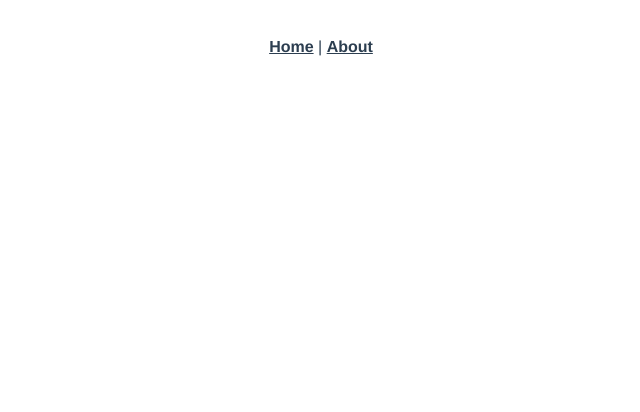
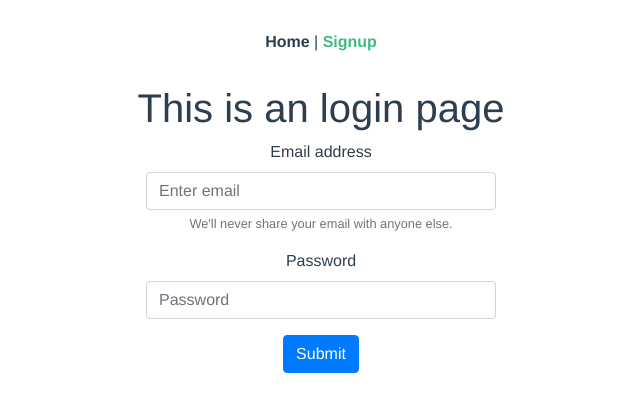
Before and after one commit to randimohorovic/Frontend, a Vue app in the folder jobquest/: page /signup in a window 1280 px wide. Before the commit this address had no page. Shown: the top 412 px of the page, without its empty margins (319-959 px from the left). Built offline with nearby package versions, Linux system fonts and the light colour scheme.

Commit message:
Signup page added
signup,sign in forma dodana

```diff
--- a/jobquest/package.json
+++ b/jobquest/package.json
@@ -16,6 +16,7 @@
     "@vue/cli-plugin-router": "~5.0.0",
     "@vue/cli-service": "~5.0.0",
     "sass": "^1.32.7",
-    "sass-loader": "^12.0.0"
+    "sass-loader": "^12.0.0",
+    "vue-cli-plugin-vuetify": "~2.5.8"
   }
 }
--- a/jobquest/public/index.html
+++ b/jobquest/public/index.html
@@ -1,15 +1,25 @@
 <!DOCTYPE html>
 <html lang="">
   <head>
-    <meta charset="utf-8">
-    <meta http-equiv="X-UA-Compatible" content="IE=edge">
-    <meta name="viewport" content="width=device-width,initial-scale=1.0">
-    <link rel="icon" href="<%= BASE_URL %>favicon.ico">
+    <meta charset="utf-8" />
+    <meta http-equiv="X-UA-Compatible" content="IE=edge" />
+    <meta name="viewport" content="width=device-width,initial-scale=1.0" />
+    <link rel="icon" href="<%= BASE_URL %>favicon.ico" />
     <title><%= htmlWebpackPlugin.options.title %></title>
+    <link
+      rel="stylesheet"
+      href="https://cdn.jsdelivr.net/npm/bootstrap@4.0.0/dist/css/bootstrap.min.css"
+      integrity="sha384-Gn5384xqQ1aoWXA+058RXPxPg6fy4IWvTNh0E263XmFcJlSAwiGgFAW/dAiS6JXm"
+      crossorigin="anonymous"
+    />
   </head>
   <body>
     <noscript>
-      <strong>We're sorry but <%= htmlWebpackPlugin.options.title %> doesn't work properly without JavaScript enabled. Please enable it to continue.</strong>
+      <strong
+        >We're sorry but <%= htmlWebpackPlugin.options.title %> doesn't work
+        properly without JavaScript enabled. Please enable it to
+        continue.</strong
+      >
     </noscript>
     <div id="app"></div>
     <!-- built files will be auto injected -->
--- a/jobquest/src/App.vue
+++ b/jobquest/src/App.vue
@@ -1,9 +1,9 @@
 <template>
   <nav>
     <router-link to="/">Home</router-link> |
-    <router-link to="/about">About</router-link>
+    <router-link to="/signup">Signup</router-link>
   </nav>
-  <router-view/>
+  <router-view />
 </template>
 
 <style lang="scss">
--- a/jobquest/src/router/index.js
+++ b/jobquest/src/router/index.js
@@ -1,25 +1,26 @@
-import { createRouter, createWebHistory } from 'vue-router'
-import HomeView from '../views/HomeView.vue'
+import { createRouter, createWebHistory } from "vue-router";
+import HomeView from "../views/HomeView.vue";
 
 const routes = [
   {
-    path: '/',
-    name: 'home',
-    component: HomeView
+    path: "/",
+    name: "home",
+    component: HomeView,
   },
   {
-    path: '/about',
-    name: 'about',
+    path: "/signup",
+    name: "Signup",
     // route level code-splitting
     // this generates a separate chunk (about.[hash].js) for this route
     // which is lazy-loaded when the route is visited.
-    component: () => import(/* webpackChunkName: "about" */ '../views/AboutView.vue')
-  }
-]
+    component: () =>
+      import(/* webpackChunkName: "about" */ "../views/signup.vue"),
+  },
+];
 
 const router = createRouter({
   history: createWebHistory(process.env.BASE_URL),
-  routes
-})
+  routes,
+});
 
-export default router
+export default router;
--- a/jobquest/src/views/AboutView.vue
+++ /dev/null
@@ -1,5 +0,0 @@
-<template>
-  <div class="about">
-    <h1>This is an about page</h1>
-  </div>
-</template>
--- a/jobquest/src/views/HomeView.vue
+++ b/jobquest/src/views/HomeView.vue
@@ -1,18 +1,18 @@
 <template>
   <div class="home">
-    <img alt="Vue logo" src="../assets/logo.png">
-    <HelloWorld msg="Welcome to Your Vue.js App"/>
+    <img alt="Vue logo" src="../assets/logo.png" />
+    <HelloWorld msg="Welcome to Your Vue.js App" />
   </div>
 </template>
 
 <script>
 // @ is an alias to /src
-import HelloWorld from '@/components/HelloWorld.vue'
+import HelloWorld from "@/components/HelloWorld.vue";
 
 export default {
-  name: 'HomeView',
+  name: "HomeView",
   components: {
-    HelloWorld
-  }
-}
+    HelloWorld,
+  },
+};
 </script>
--- /dev/null
+++ b/jobquest/src/views/signup.vue
@@ -0,0 +1,39 @@
+<template>
+  <div class="about">
+    <h1>This is an login page</h1>
+    <div class="container">
+      <div class="row">
+        <div class="col-sm"></div>
+        <div class="col-sm">
+          <form>
+            <div class="form-group">
+              <label for="exampleInputEmail1">Email address</label>
+              <input
+                type="email"
+                class="form-control"
+                id="exampleInputEmail1"
+                aria-describedby="emailHelp"
+                placeholder="Enter
+ email"
+              />
+              <small id="emailHelp" class="form-text text-muted"
+                >We'll never share your email with anyone else.</small
+              >
+            </div>
+            <div class="form-group">
+              <label for="exampleInputPassword1">Password</label>
+              <input
+                type="password"
+                class="form-control"
+                id="exampleInputPassword1"
+                placeholder="Password"
+              />
+            </div>
+            <button type="submit" class="btn btn-primary">Submit</button>
+          </form>
+        </div>
+        <div class="col-sm"></div>
+      </div>
+    </div>
+  </div>
+</template>
```
Also changed, not shown: jobquest/jsconfig.json (+2 -9 lines), 1 other file (tests, documents, lock files or other folders).
